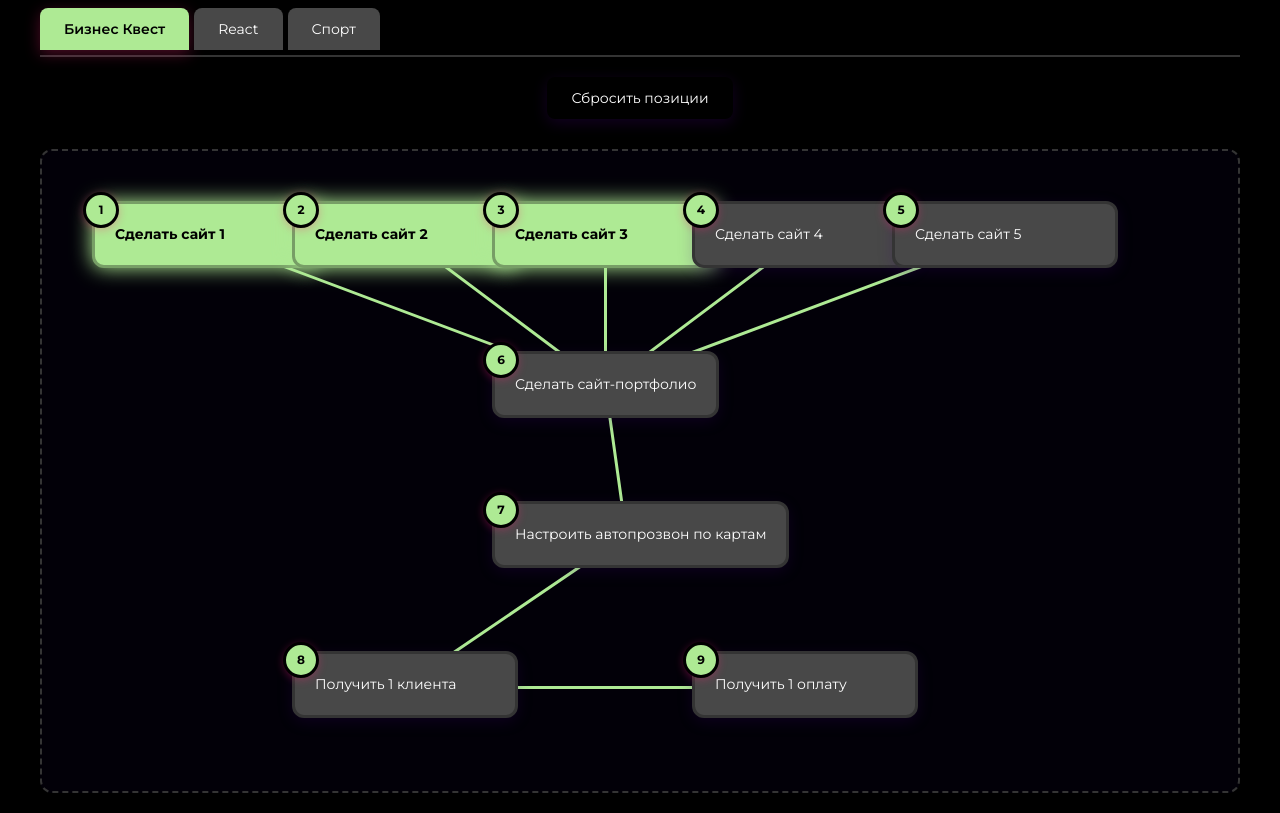
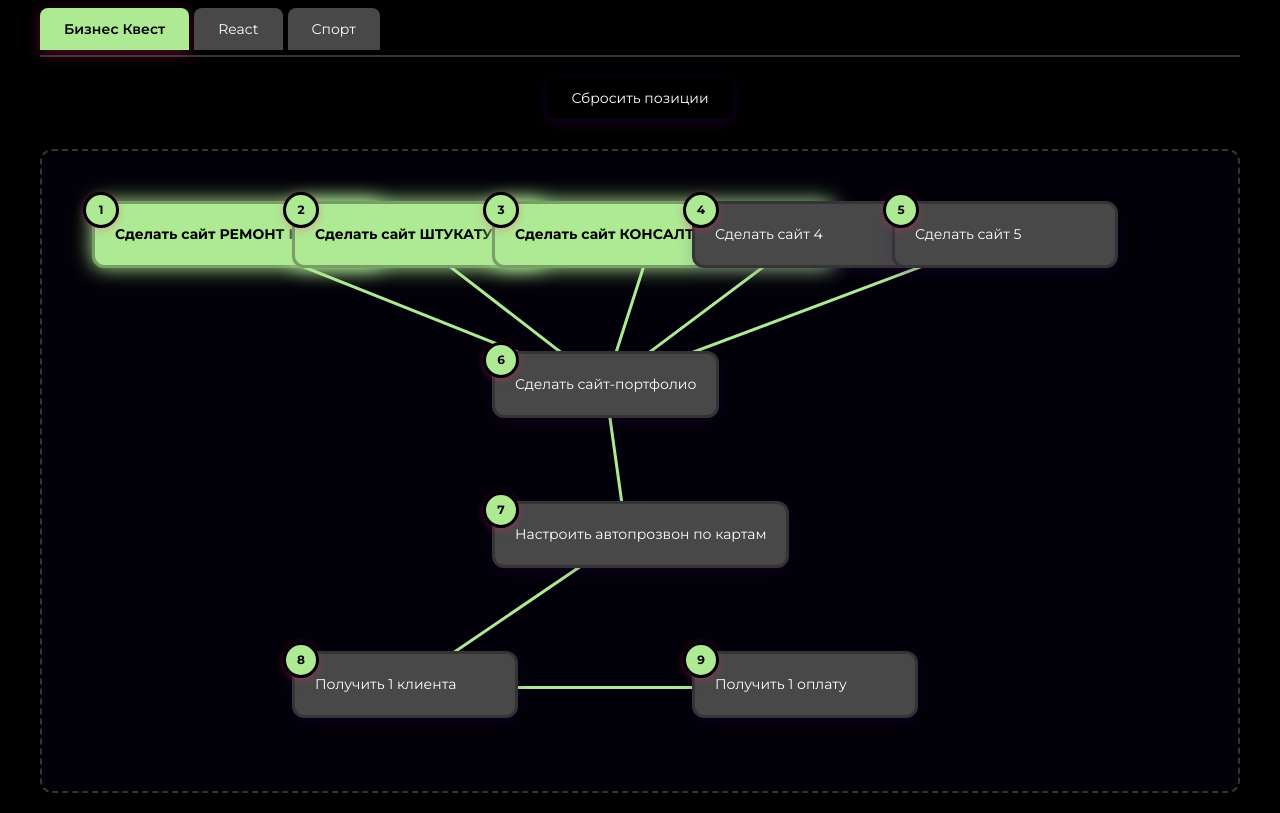
Before and after one commit to blackjack90333-byte/my-achievements, a plain HTML site: page index.html in a window 1280 px wide. Shown: the part 118-931 px from the top of the page. Drawn offline with Linux system fonts and the light colour scheme.

Commit message:
Update index.html

```diff
--- a/index.html
+++ b/index.html
@@ -9,21 +9,21 @@
         achievements: [
             {
                 id: 1,
-                text: "Сделать сайт 1",
+                text: "Сделать сайт РЕМОНТ КВАРТИР",
                 completed: true,
                 connectedTo: [6],
                 position: { x: 50, y: 50 }
             },
             {
                 id: 2,
-                text: "Сделать сайт 2",
+                text: "Сделать сайт ШТУКАТУРКА",
                 completed: true,
                 connectedTo: [6],
                 position: { x: 250, y: 50 }
             },
             {
                 id: 3,
-                text: "Сделать сайт 3",
+                text: "Сделать сайт КОНСАЛТИНГ БИЗНЕССА",
                 completed: true,
                 connectedTo: [6],
                 position: { x: 450, y: 50 }
```
